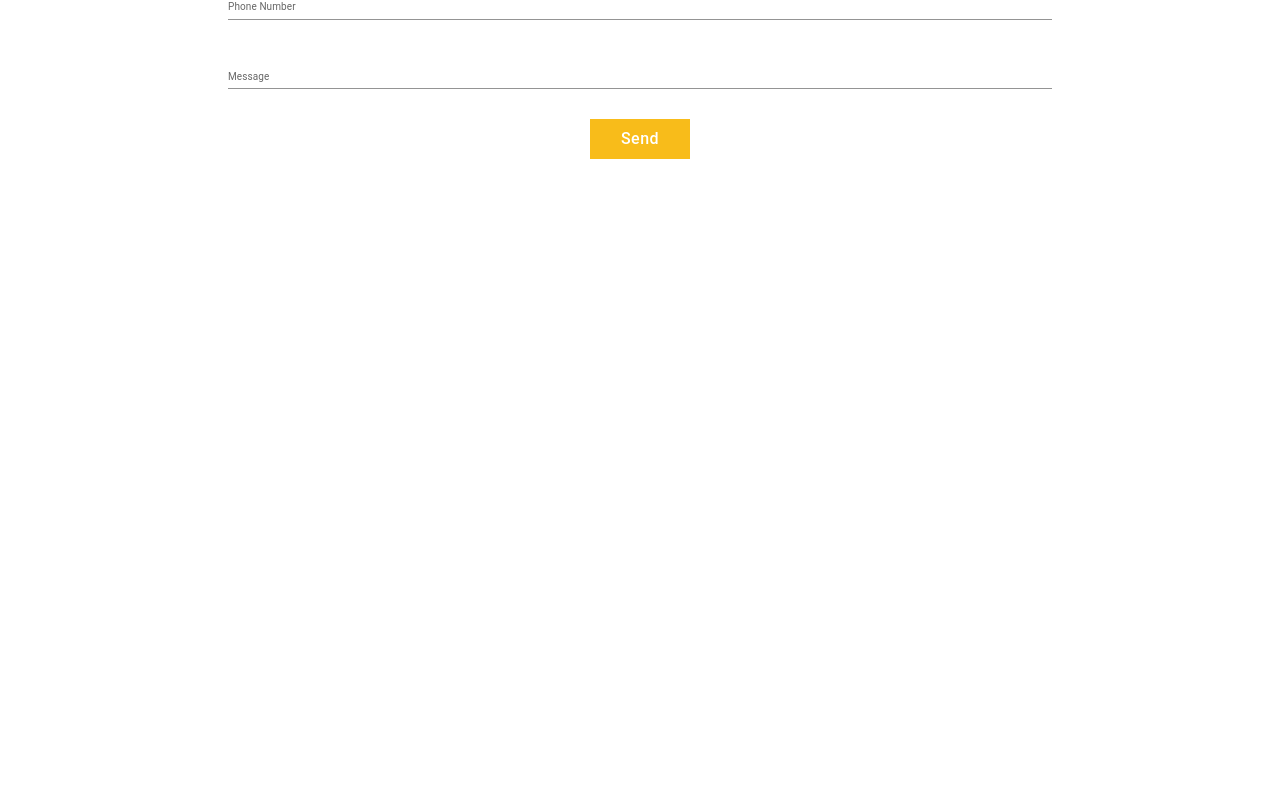
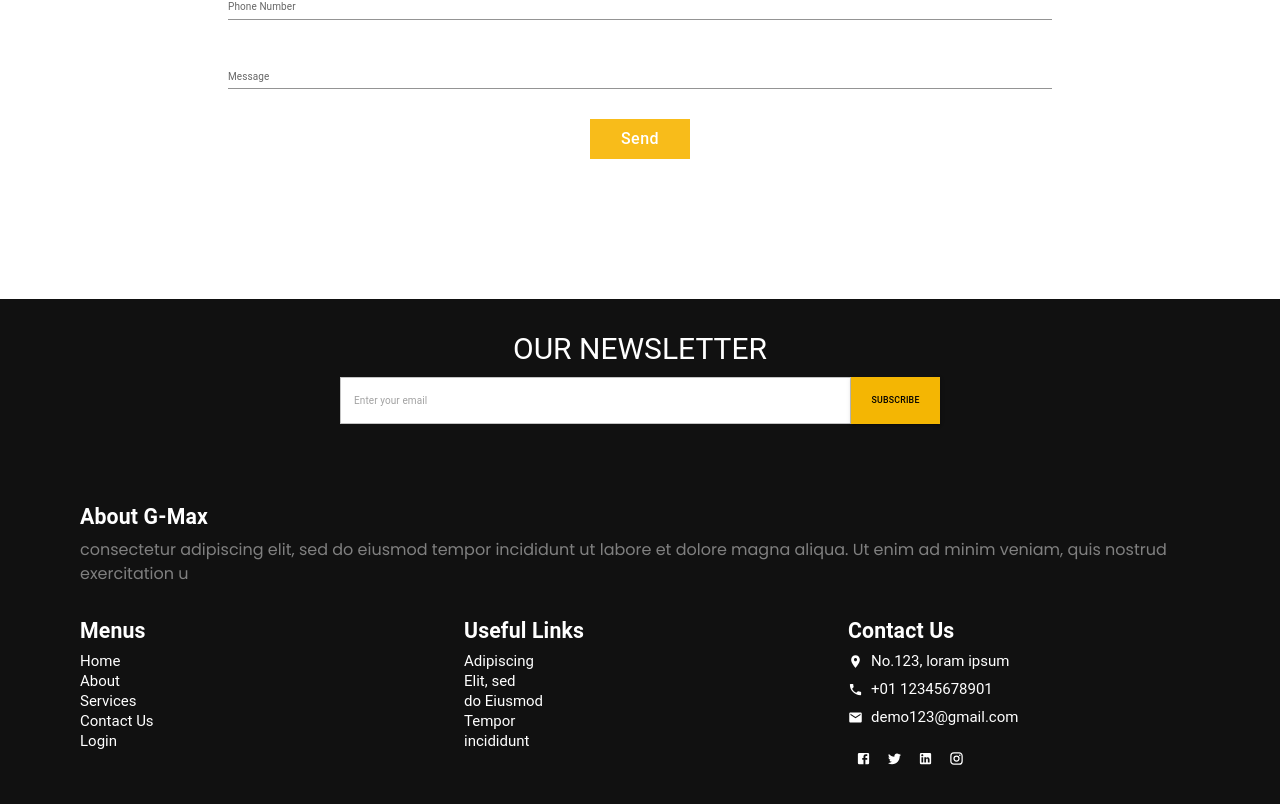
Before and after one commit to amitlandge/Gym-Web, a React (Vite) app: page / in a window 1280 px wide. Shown: the part 4862-5666 px from the top of the page. Before the commit the page ends 5121 px from the top, so only its background shows below. Built offline with nearby package versions, Linux system fonts and the light colour scheme; a web font is replaced by a local one.

Commit message:
add footer

```diff
--- a/src/App.jsx
+++ b/src/App.jsx
@@ -2,6 +2,7 @@ import "./App.css";
 import { Route, Routes } from "react-router-dom";
 import Header from "./component/Header";
 import Home from "./pages/Home";
+import Footer from "./component/Footer";
 function App() {
   return (
     <>
@@ -13,6 +14,9 @@ function App() {
           <Route element={<Home />} path="/" />
         </Routes>
       </main>
+      <footer>
+        <Footer />
+      </footer>
     </>
   );
 }
--- /dev/null
+++ b/src/component/Footer.jsx
@@ -0,0 +1,145 @@
+import React from "react";
+import {
+  Box,
+  Grid,
+  Typography,
+  TextField,
+  Button,
+  IconButton,
+} from "@mui/material";
+import {
+  Facebook,
+  Twitter,
+  LinkedIn,
+  Instagram,
+  LocationOn,
+  Phone,
+  Email,
+} from "@mui/icons-material";
+
+export default function Footer() {
+  return (
+    <Box sx={{ backgroundColor: "#111", color: "white", mt: 5 }}>
+      {/* Newsletter Section */}
+      <Box sx={{ textAlign: "center", py: 4 }}>
+        <Typography variant="h3" gutterBottom>
+          OUR NEWSLETTER
+        </Typography>
+        <Box
+          component="form"
+          sx={{
+            display: "flex",
+            justifyContent: "center",
+            gap: 0,
+            maxWidth: "600px",
+            margin: "0 auto",
+          }}
+        >
+          <TextField
+            fullWidth
+            placeholder="Enter your email"
+            sx={{
+              backgroundColor: "white",
+              borderRadius: "0",
+              "& .MuiOutlinedInput-root": {
+                borderRadius: 0,
+              },
+            }}
+          />
+          <Button
+            variant="contained"
+            sx={{
+              borderRadius: 0,
+              px: 3,
+              backgroundColor: "#f4b603",
+              color: "#000",
+              "&:hover": { backgroundColor: "#dba400" },
+            }}
+          >
+            SUBSCRIBE
+          </Button>
+        </Box>
+      </Box>
+
+      {/* Footer Links Section */}
+      <Grid container spacing={4} px={{ xs: 4, md: 10 }} py={6}>
+        {/* About */}
+        <Grid item xs={3} sm={3} md={3}>
+          <Typography variant="h4" fontWeight="bold" gutterBottom>
+            About G-Max
+          </Typography>
+          <Typography variant="body" color="gray">
+            consectetur adipiscing elit, sed do eiusmod tempor incididunt ut
+            labore et dolore magna aliqua. Ut enim ad minim veniam, quis nostrud
+            exercitation u
+          </Typography>
+        </Grid>
+
+        {/* Menus */}
+        <Grid item size={4}>
+          <Typography variant="h4" fontWeight="bold" gutterBottom>
+            Menus
+          </Typography>
+          <Typography variant="h5">Home</Typography>
+          <Typography variant="h5">About</Typography>
+          <Typography variant="h5">Services</Typography>
+          <Typography variant="h5">Contact Us</Typography>
+          <Typography variant="h5">Login</Typography>
+        </Grid>
+
+        {/* Useful Links */}
+        <Grid item size={4}>
+          <Typography variant="h4" fontWeight="bold" gutterBottom>
+            Useful Links
+          </Typography>
+          <Typography variant="h5">Adipiscing</Typography>
+          <Typography variant="h5">Elit, sed</Typography>
+          <Typography variant="h5">do Eiusmod</Typography>
+          <Typography variant="h5">Tempor</Typography>
+          <Typography variant="h5">incididunt</Typography>
+        </Grid>
+
+        {/* Contact Us */}
+        <Grid item size={4}>
+          <Typography variant="h4" fontWeight="bold" gutterBottom>
+            Contact Us
+          </Typography>
+          <Box display="flex" alignItems="center" mb={1}>
+            <LocationOn sx={{ mr: 1 }} />
+            <Typography variant="h5">No.123, loram ipsum</Typography>
+          </Box>
+          <Box display="flex" alignItems="center" mb={1}>
+            <Phone sx={{ mr: 1 }} />
+            <Typography variant="h5">+01 12345678901</Typography>
+          </Box>
+          <Box display="flex" alignItems="center" mb={2}>
+            <Email sx={{ mr: 1 }} />
+            <Typography variant="h5">demo123@gmail.com</Typography>
+          </Box>
+          {/* Social Icons */}
+          <Box>
+            <IconButton sx={{ color: "white" }}>
+              <Facebook />
+            </IconButton>
+            <IconButton sx={{ color: "white" }}>
+              <Twitter />
+            </IconButton>
+            <IconButton sx={{ color: "white" }}>
+              <LinkedIn />
+            </IconButton>
+            <IconButton sx={{ color: "white" }}>
+              <Instagram />
+            </IconButton>
+          </Box>
+        </Grid>
+      </Grid>
+
+      {/* Bottom Footer */}
+      <Box textAlign="center" py={2} sx={{ backgroundColor: "#0d0d0d" }}>
+        <Typography variant="body">
+          © 2019 All Rights Reserved. Design by Free Html Templates
+        </Typography>
+      </Box>
+    </Box>
+  );
+}
```
